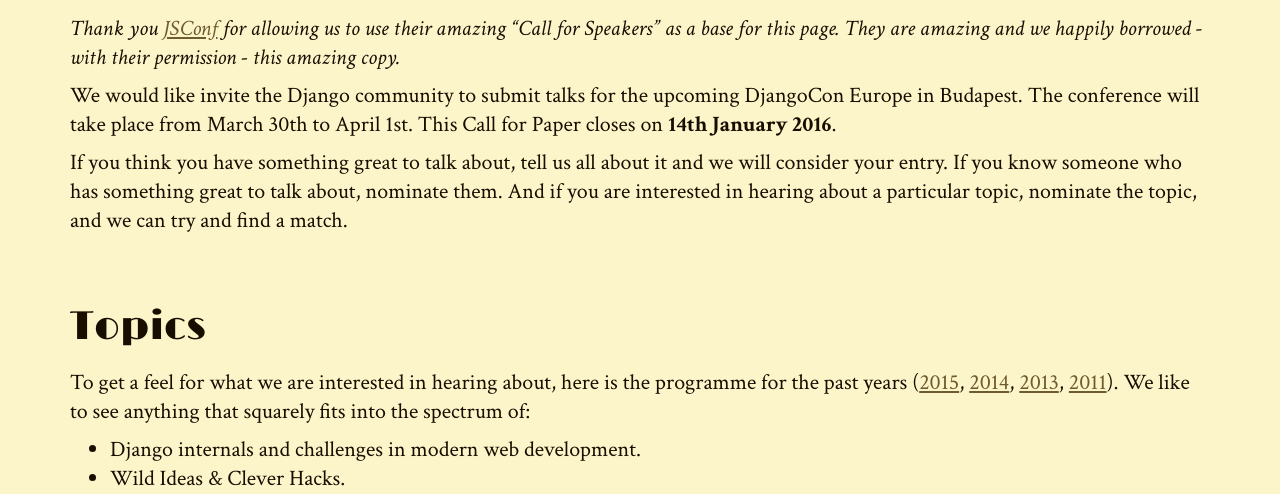
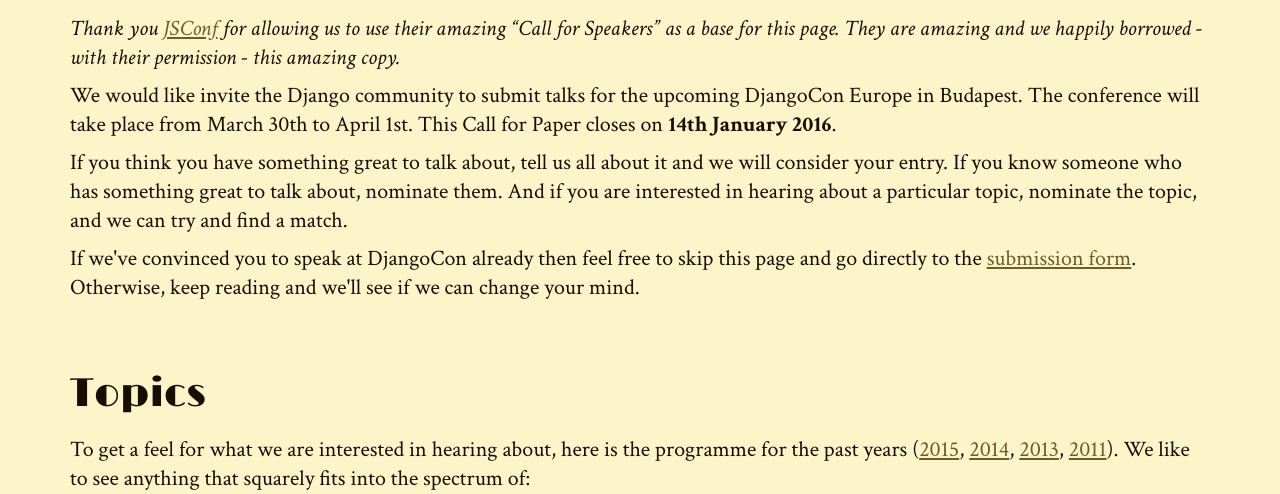
Before and after one commit to djangocon/2016.djangocon.eu, a Django app: page /cfp/ in a window 1280 px wide. Shown: the part 500-994 px from the top of the page. Run offline with Django 3.2, Linux system fonts and the light colour scheme; some libraries are stand-ins or nearby versions.

Commit message:
Added paragraph at the top of CfP landing to skip to the form

```diff
--- a/templates/cfp/landing.html
+++ b/templates/cfp/landing.html
@@ -10,6 +10,8 @@
     <p>We would like invite the Django community to submit talks for the upcoming DjangoCon Europe in Budapest. The conference will take place from March 30th to April 1st. This Call for Paper closes on <strong>14th January 2016</strong>.</p>
 
     <p>If you think you have something great to talk about, tell us all about it and we will consider your entry. If you know someone who has something great to talk about, nominate them. And if you are interested in hearing about a particular topic, nominate the topic, and we can try and find a match.</p>
+
+    <p>If we've convinced you to speak at DjangoCon already then feel free to skip this page and go directly to the <a href="{% url 'cfp:propose' %}">submission form</a>. Otherwise, keep reading and we'll see if we can change your mind.</p>
 </section>
 
 
```
